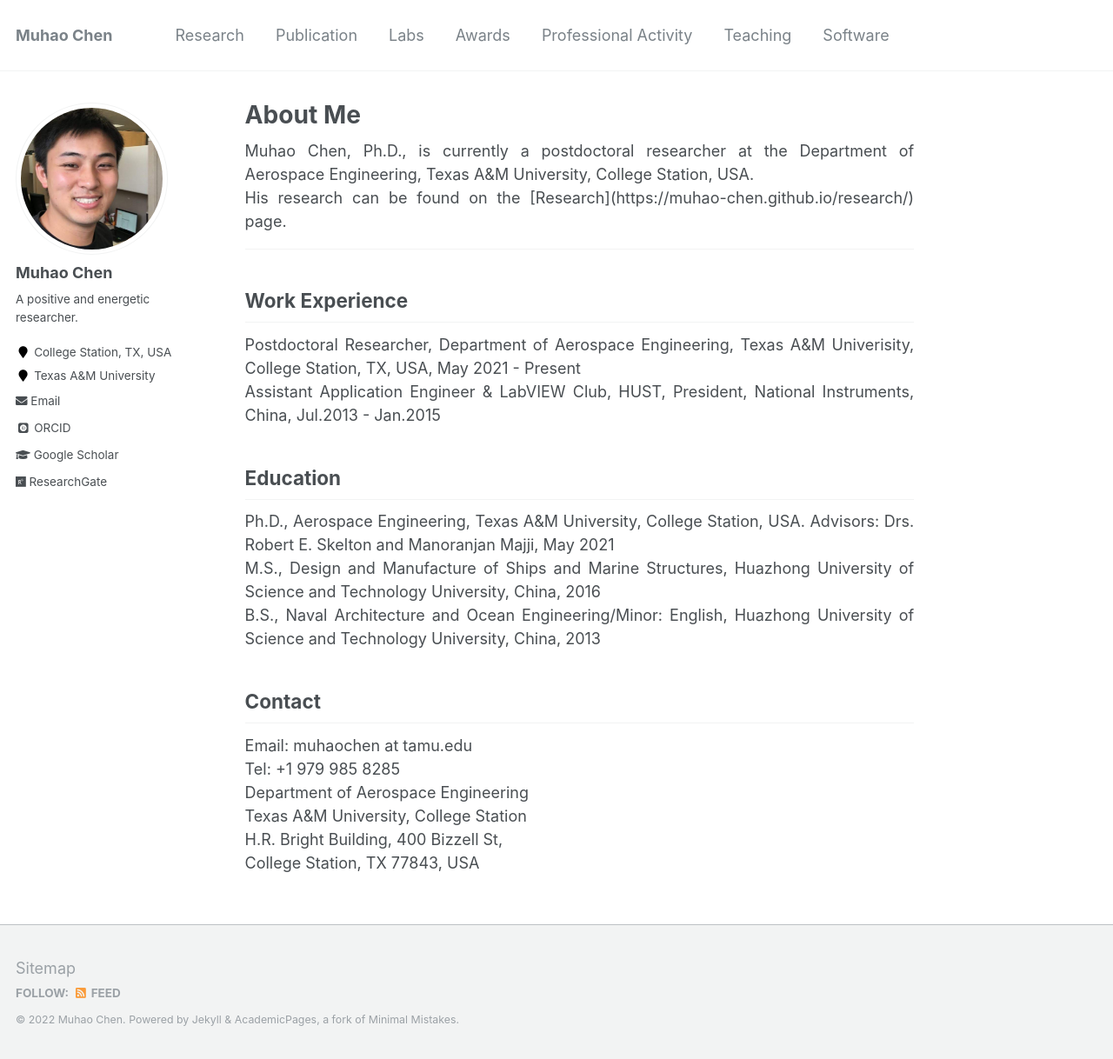
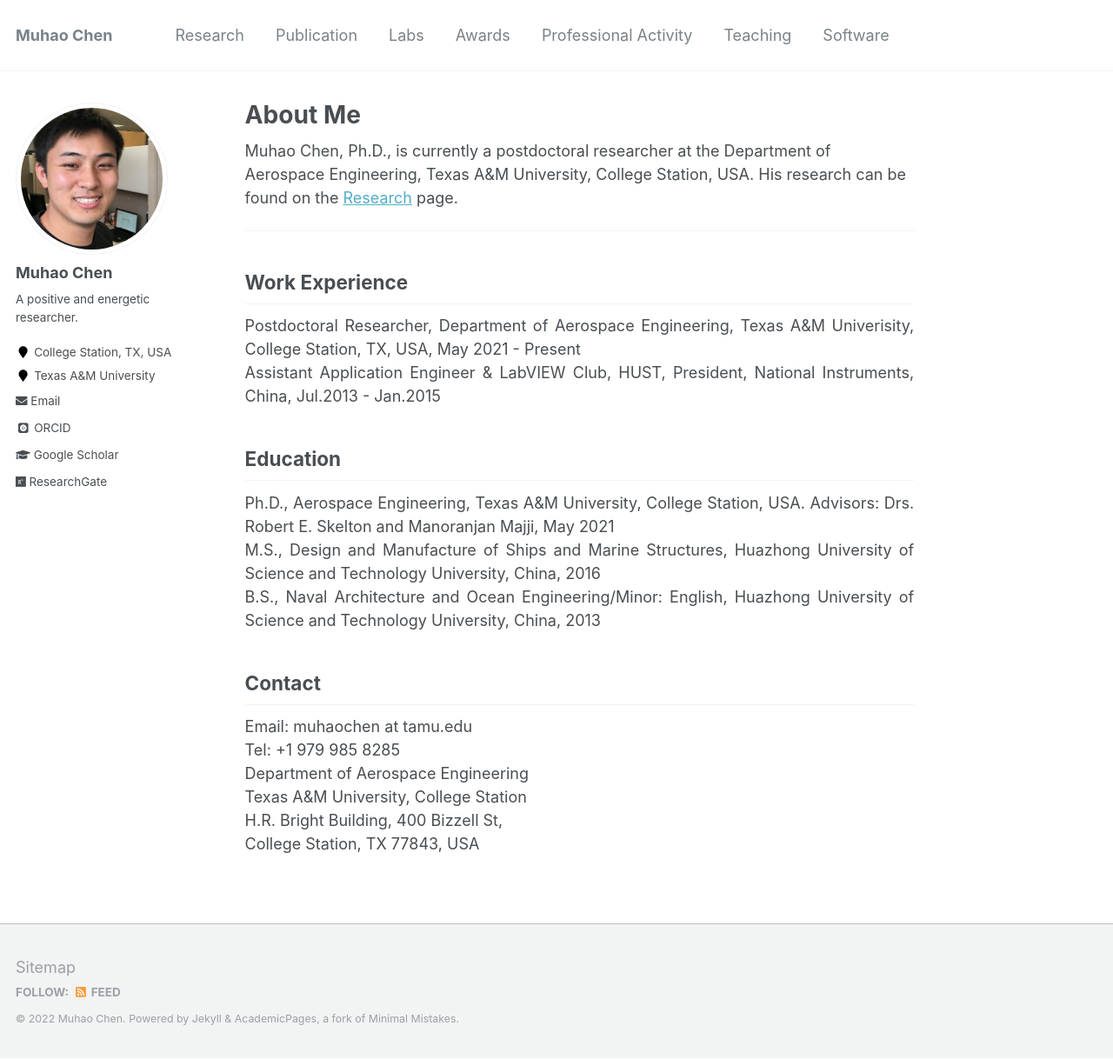
Before and after one commit to Muhao-Chen/muhao-chen.github.io, a Jekyll site: the page built from _pages/about.md, in a window 1280 px wide and 1218 px high. Shown: the whole window at 87% size. Built offline with Jekyll 4.4.1, drawn with Linux system fonts in a browser that asks for light colours; some web fonts are replaced.

Commit message:
Update about.md

```diff
--- a/_pages/about.md
+++ b/_pages/about.md
@@ -9,8 +9,9 @@ redirect_from:
 toc: true
 ---
 
-<div style="text-align: justify"> Muhao Chen, Ph.D., is currently a postdoctoral researcher at the Department of Aerospace Engineering, Texas A&M University, College Station, USA.  </div>
-<div style="text-align: justify"> His research can be found on the [Research](https://muhao-chen.github.io/research/) page. </div>
+<!--<div style="text-align: justify">  </div> -->
+Muhao Chen, Ph.D., is currently a postdoctoral researcher at the Department of Aerospace Engineering, Texas A&M University, College Station, USA.
+His research can be found on the [Research](https://muhao-chen.github.io/research/) page.
 
 
 
```
